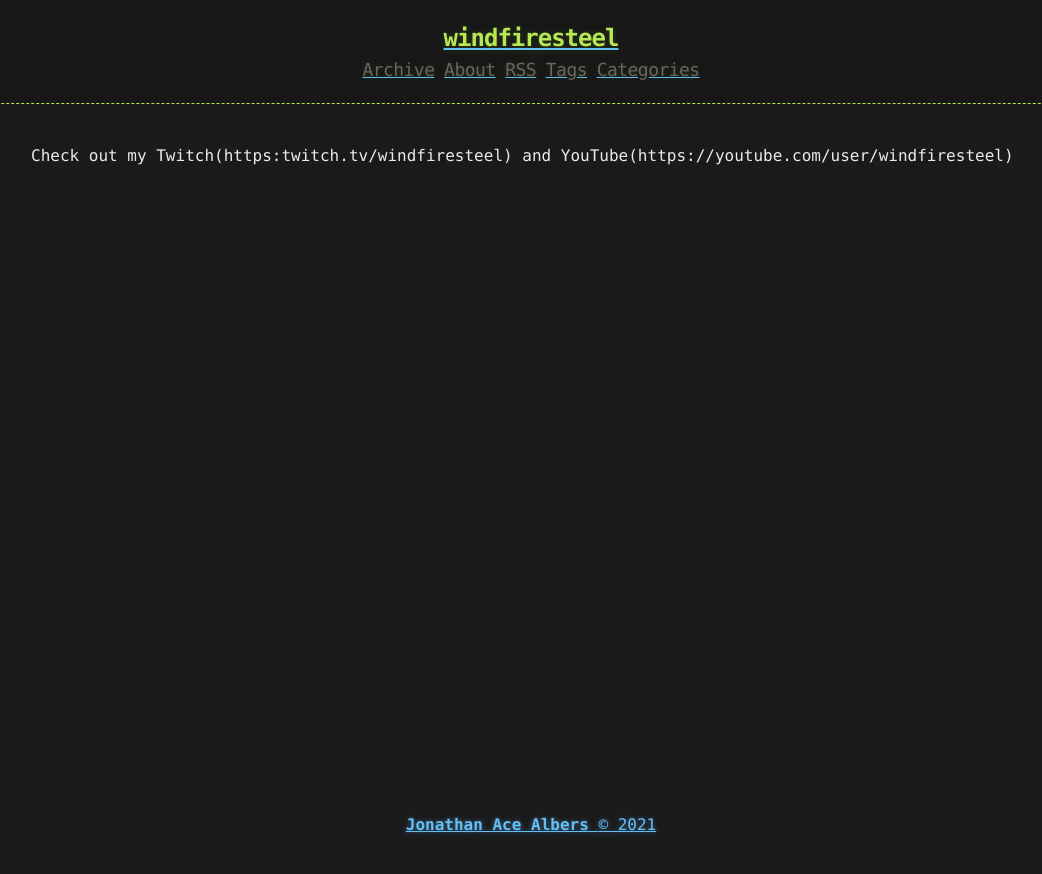
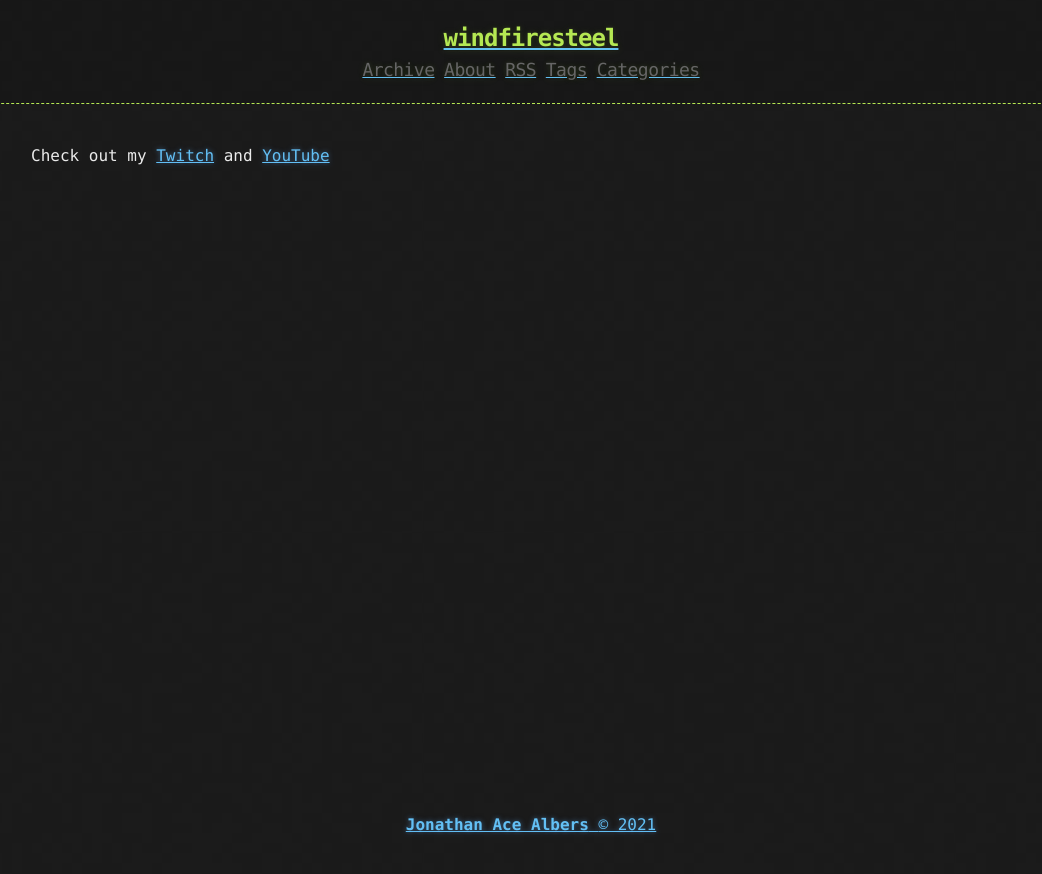
Before and after one commit to windfiresteel/windfiresteel.github.io, a Jekyll site: the page built from index.md, in a window 1280 px wide. Shown: the top 874 px of the page, without its empty margins (109-1151 px from the left). Built offline with Jekyll 4.4.1, drawn with Linux system fonts in a browser that asks for light colours; our own code applies the rules of GitHub Pages for plain Markdown files.

Commit message:
Update index.md

```diff
--- a/index.md
+++ b/index.md
@@ -1,5 +1,5 @@
 ---
-title: Linux is weird
+title: windfiresteels blog
 ---
 
-Check out my Twitch(https:twitch.tv/windfiresteel) and YouTube(https://youtube.com/user/windfiresteel)
+Check out my [Twitch](https:twitch.tv/windfiresteel) and [YouTube](https://youtube.com/user/windfiresteel)
```
